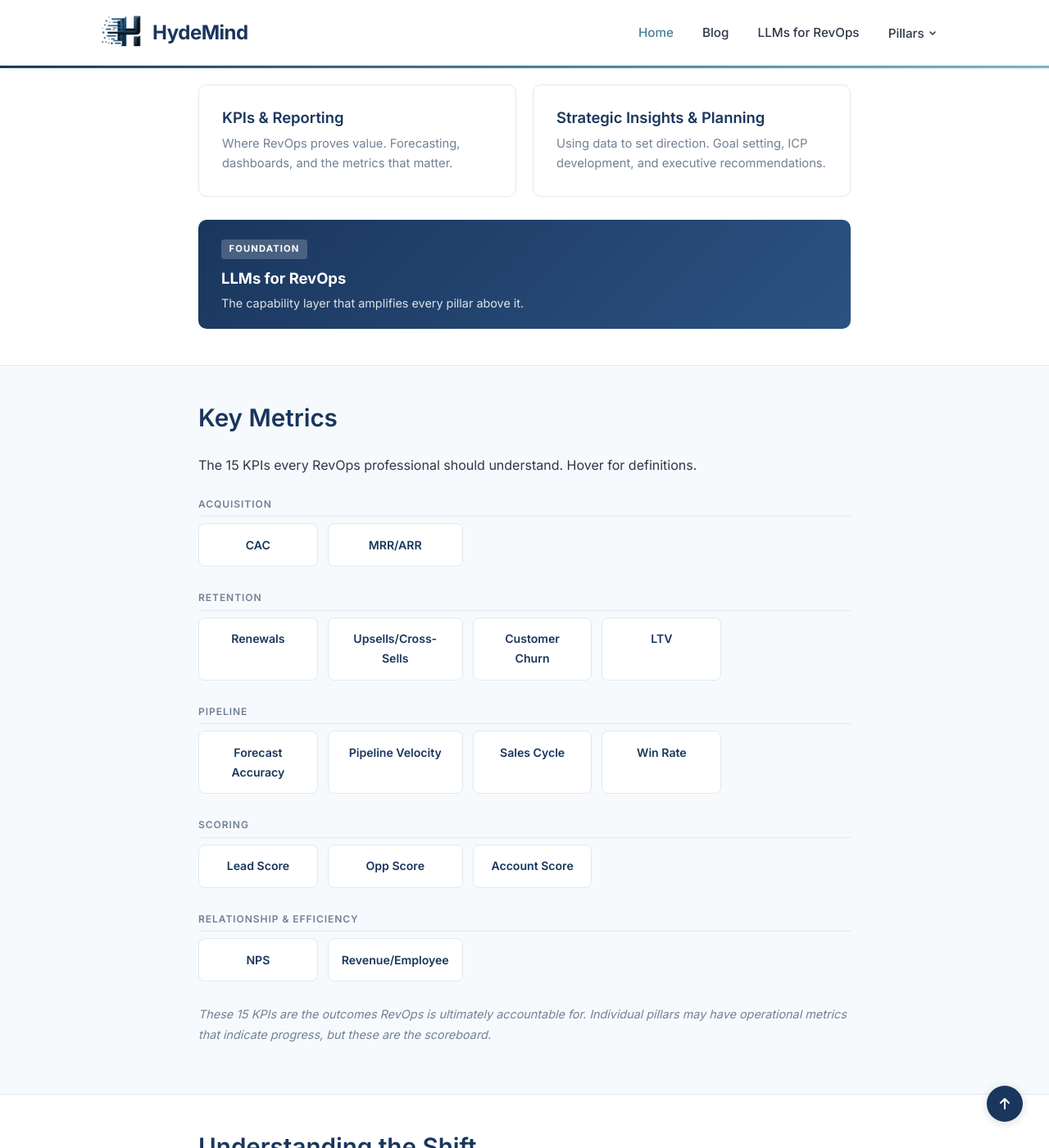
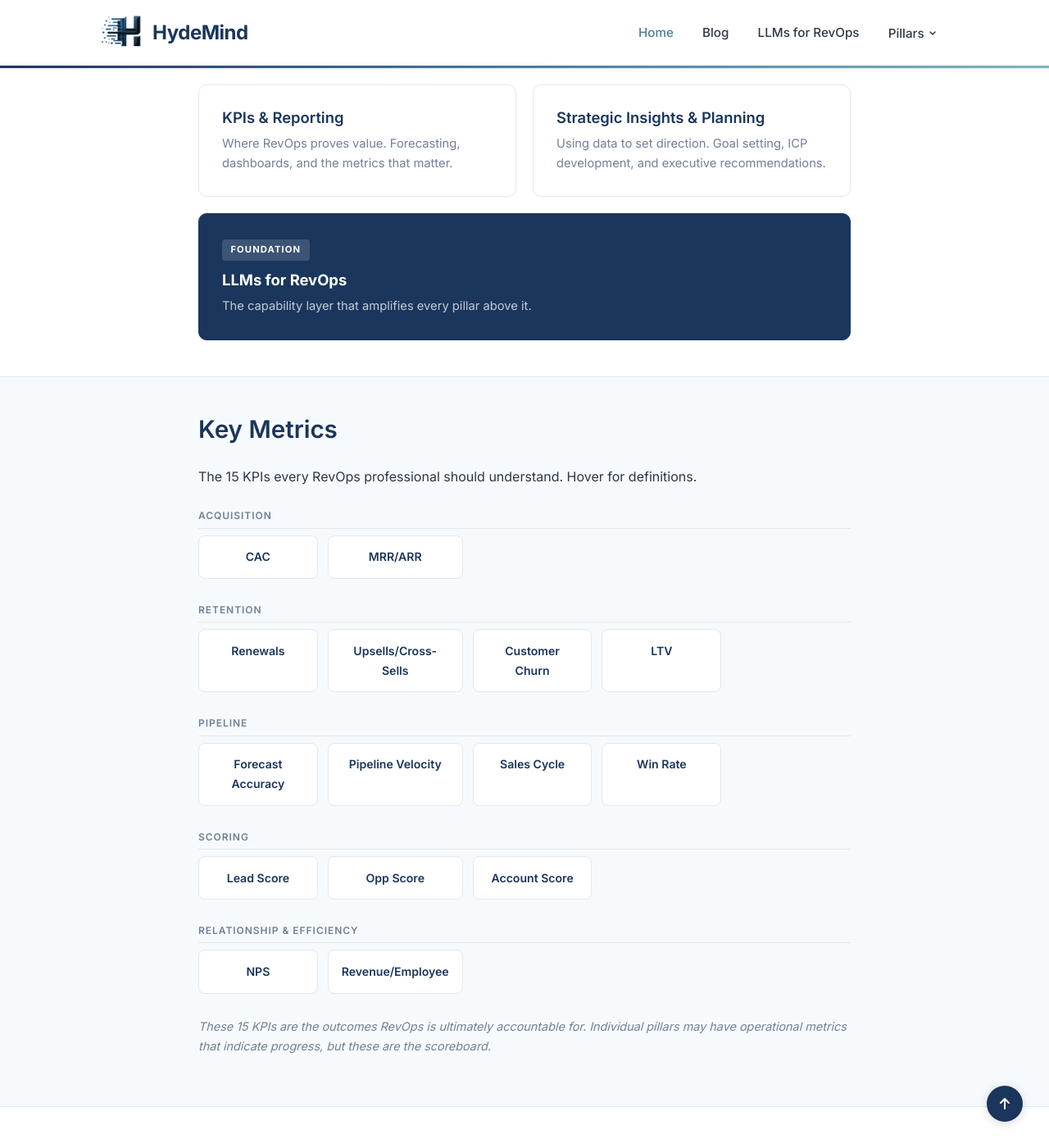
Before and after one commit to jandhyde/hydemind, a Jekyll site: the page built from index.html, in a window 1280 px wide and 1400 px high, scrolled down 1480 px. Shown: the whole window at 82% size. Built offline with Jekyll 4.4.1, drawn with Linux system fonts in a browser that asks for light colours.

Commit message:
LLM styling

```diff
--- a/assets/css/style.css
+++ b/assets/css/style.css
@@ -444,18 +444,18 @@ hr {
 /* Foundation bar (LLMs for RevOps) */
 .foundation-bar {
   display: block;
-  margin-top: 1.75rem;
-  padding: 1.25rem 1.75rem;
-  background: linear-gradient(135deg, var(--color-primary), var(--color-secondary));
+  margin-top: 1.25rem;
+  padding: 1.75rem;
+  background: var(--color-primary);
+  border: 1px solid var(--color-primary);
   border-radius: 10px;
   text-decoration: none;
   color: var(--color-white);
-  transition: box-shadow 0.2s, transform 0.2s;
-  position: relative;
-  overflow: hidden;
+  transition: border-color 0.2s, box-shadow 0.2s, transform 0.2s;
 }
 .foundation-bar:hover {
-  box-shadow: 0 4px 20px rgba(26, 54, 93, 0.25);
+  border-color: var(--color-accent);
+  box-shadow: 0 4px 20px rgba(74, 124, 155, 0.25);
   transform: translateY(-2px);
   text-decoration: none;
   color: var(--color-white);
@@ -466,8 +466,8 @@ hr {
   font-weight: 700;
   text-transform: uppercase;
   letter-spacing: 0.1em;
-  background: rgba(255, 255, 255, 0.2);
-  padding: 0.15rem 0.6rem;
+  background: rgba(255, 255, 255, 0.15);
+  padding: 0.2rem 0.65rem;
   border-radius: 4px;
   margin-bottom: 0.5rem;
 }
@@ -475,13 +475,14 @@ hr {
   display: block;
   font-size: 1.15rem;
   font-weight: 700;
-  margin-bottom: 0.25rem;
+  margin-bottom: 0.35rem;
+  color: var(--color-white);
 }
 .foundation-desc {
   display: block;
-  font-size: 0.9rem;
-  opacity: 0.85;
-  line-height: 1.5;
+  font-size: 0.92rem;
+  color: rgba(255, 255, 255, 0.75);
+  line-height: 1.6;
 }
 
 /* Career section */
```
